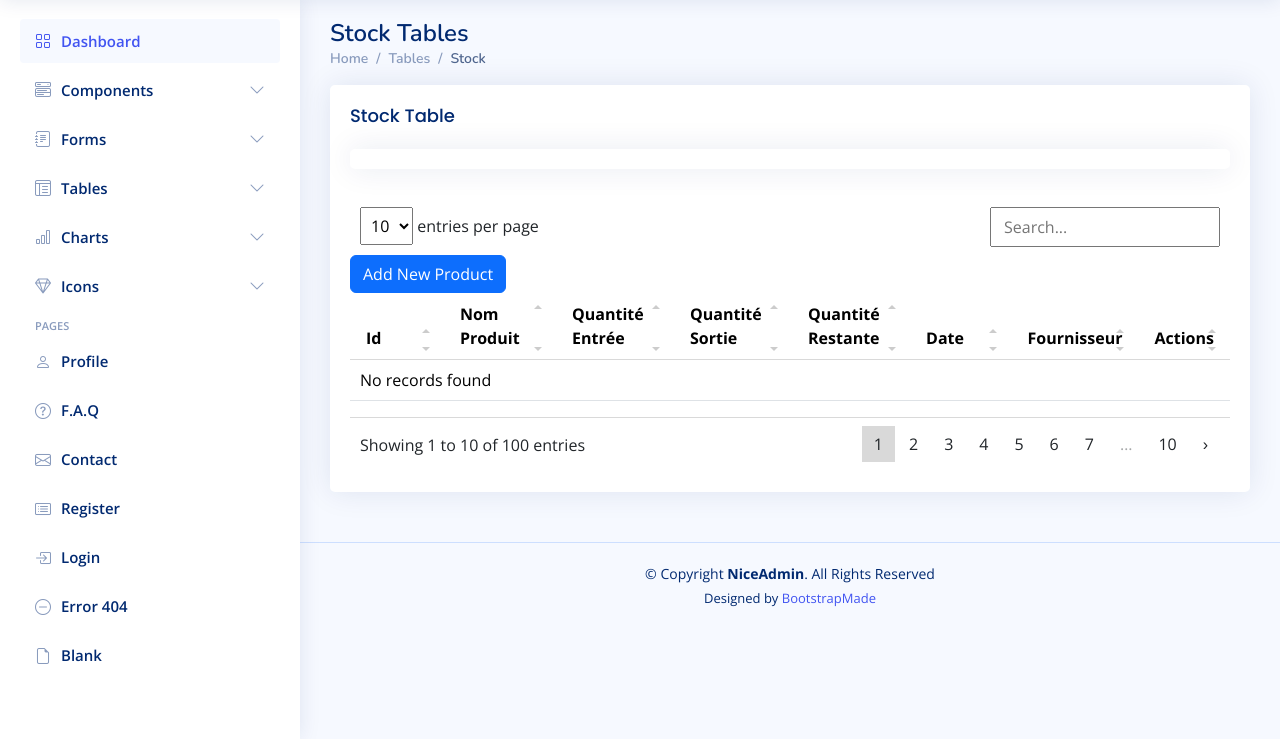
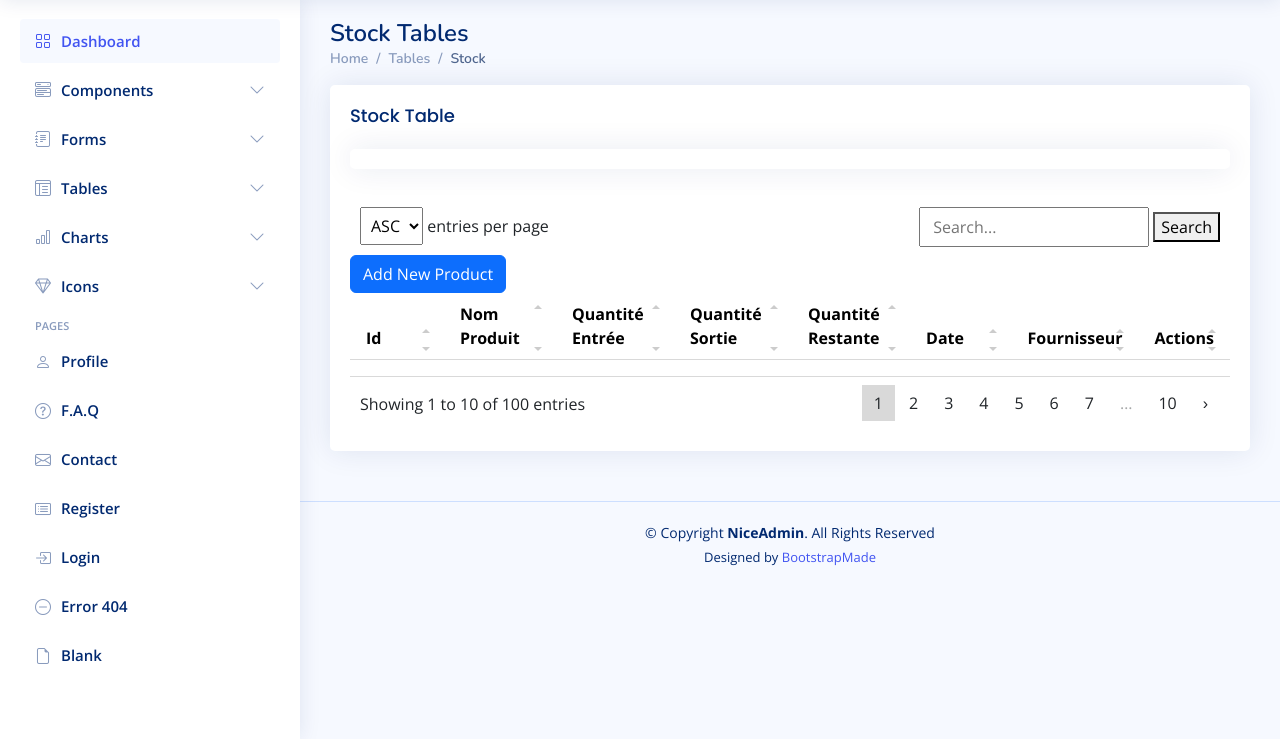
Before and after one commit to mayarbriki/PidevEnigma, a Symfony app: template templates/stock/index.html.twig in a window 1280 px wide. Shown: the part 61-800 px from the top of the page. Run offline with Twig, Linux system fonts and the light colour scheme; the template is opened without the code that fills it, so the values that code supplies are empty; form fields are guessed from the names that the template uses; some libraries are stand-ins or nearby versions.

Commit message:
Fornisseur

```diff
--- a/src/Entity/Stock.php
+++ b/src/Entity/Stock.php
@@ -47,6 +47,11 @@ class Stock
         $this->nomProduit = $nomProduit;
 
         return $this;
+    }
+
+    public function __toString()
+    {
+        return $this->id;
     }
 
     public function getQuantiteEntre(): ?int
--- a/templates/stock/index.html.twig
+++ b/templates/stock/index.html.twig
@@ -46,19 +43,38 @@
 								<div class="datatable-top">
 									<div class="datatable-dropdown">
 										<label>
-											<select class="datatable-selector">
-												<option value="5">5</option>
-												<option value="10" selected="">10</option>
+											<select id="datatable-selector" class="datatable-selector">
+												<option value="10" selected="">ASC</option>
 												<option value="15">15</option>
 												<option value="-1">All</option>
 											</select>
 											entries per page
 										</label>
+										 <script>
+																				    document.getElementById('datatable-selector').addEventListener('change', function() {
+																				        var selectedValue = this.value;
+																				        if (selectedValue === '10') {
+																				            window.location.href = "{{ path('ASC') }}";
+																				        } else {
+																				            // Handle other options if needed
+																				        }
+																				    });
+																				</script>
 									</div>
 									<div class="datatable-search">
-										<input class="datatable-input" placeholder="Search..." type="search" title="Search within table">
+										<form method="get" action="{{ path('stock_new') }}">
+											<input class="datatable-input" name="searchValue" placeholder="Search..." type="search" title="Search within table">
+											<button type="submit">Search</button>
+										</form>
 									</div>
+
+									<!-- Display the search results -->
+
+
+									<!-- The rest of your table code -->
 								</div>
+
+
 								<div class="datatable-container">
 									<table class="table datatable datatable-table">
 										<thead>
@@ -115,11 +168,12 @@
 													</td>
 												</tr>
 
-											{% else %}
-												<tr>
-													<td colspan="8">No records found</td>
-												</tr>
+
 											{% endfor %}
+
+
+											{% endif %}
+
 											<button type="button" class="btn btn-primary" data-bs-toggle="modal" data-bs-target="#productModal">
 												Add New Product
 											</button>
```
Also changed, not shown: other parts of templates/stock/index.html.twig (+41 -7 lines), src/Controller/StockController.php (+31 -2 lines), src/Repository/StockRepository.php (+18 -0 lines). Lines whose indentation alone changed are shown as unchanged.
